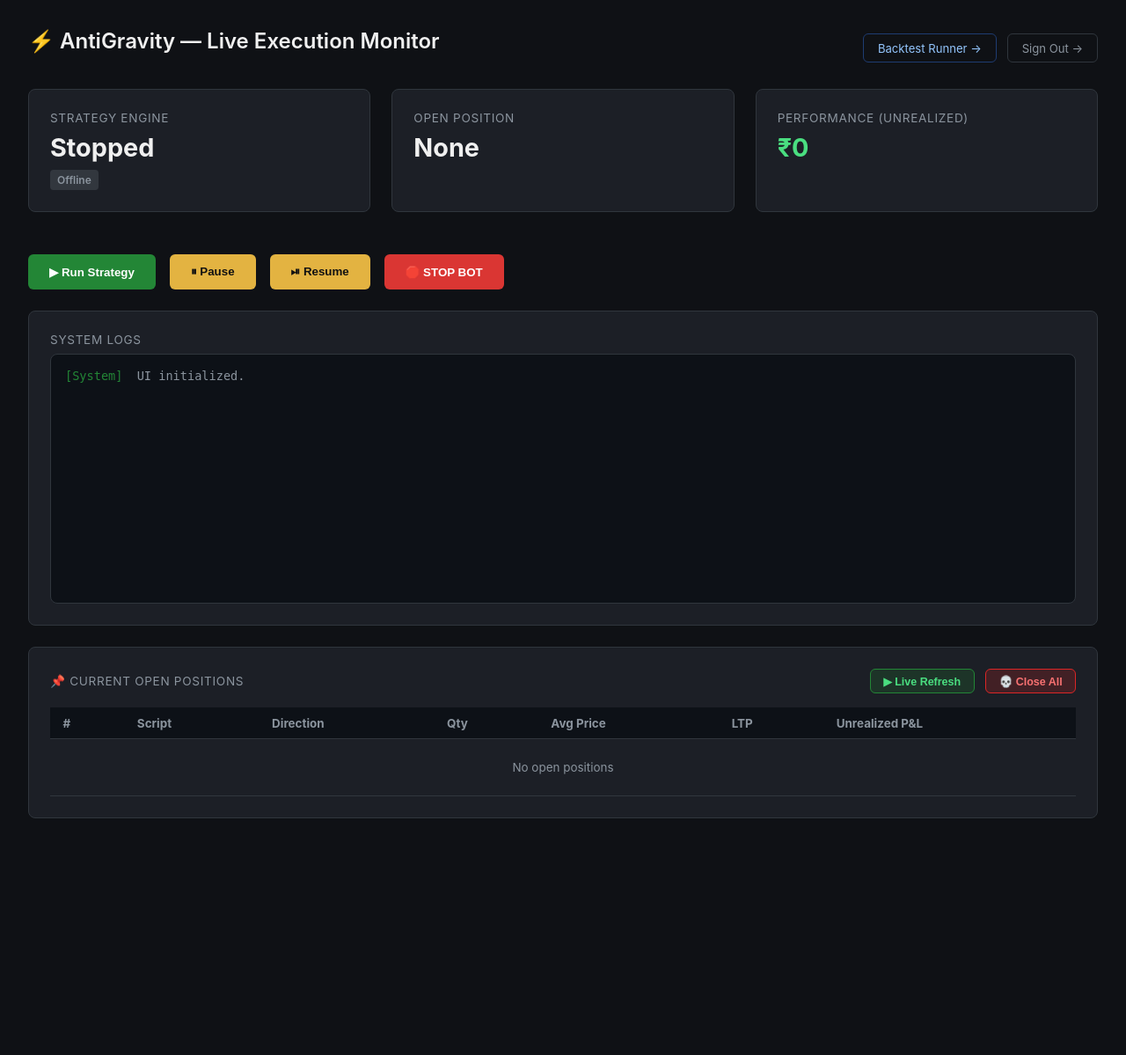
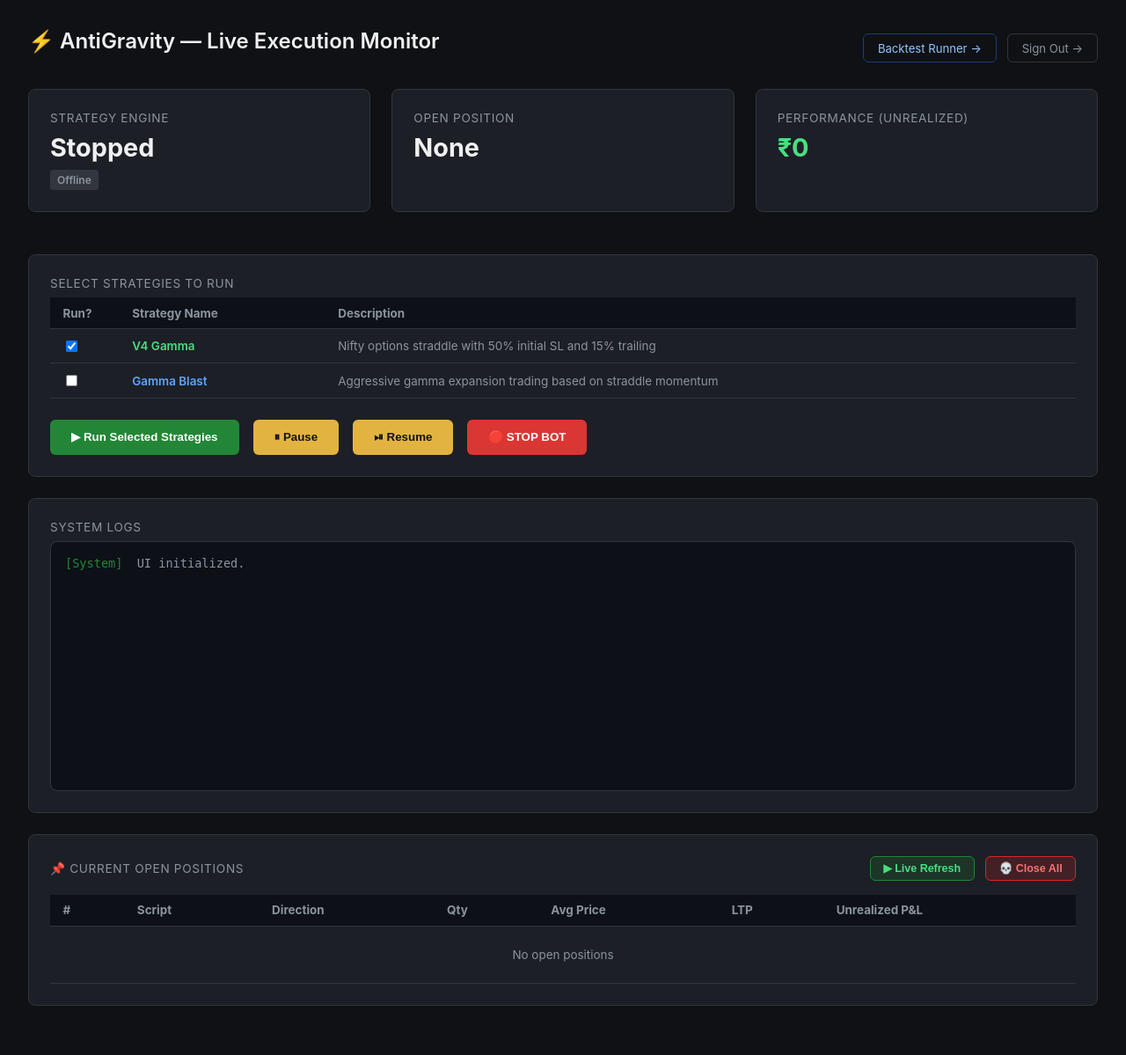
Before and after one commit to anoopverma/AntiGravity, a Flask app: page / in a window 1280 px wide. Shown: the whole page at 88% size. Before the commit the page ends 930 px from the top, so only its background shows below. Run offline with Flask 3, Linux system fonts and the light colour scheme; the visitor is signed in with stand-in values (Sample User, id 1).

Commit message:
Add multiselect checkboxes to dashboard for running multiple strategies simultaneously

```diff
--- a/app.py
+++ b/app.py
@@ -156,15 +156,25 @@
 @app.route('/api/start', methods=['POST'])
 def start():
     global strategy_thread
+    data = request.get_json(silent=True) or {}
+    selected_strategies = data.get('strategies', [])
+
     if not strategy:
         return jsonify({"status": "error", "message": "Strategy not initialised"}), 503
+
+    if not selected_strategies:
+        return jsonify({"status": "error", "message": "No strategies selected"}), 400
+
     if strategy_thread is None or not strategy_thread.is_alive():
         strategy.running = True
         strategy.paused  = False
+        strategy.active_strategies_list = selected_strategies
+        logger.info(f"Starting Engine with selected strategies: {selected_strategies}")
         strategy_thread  = threading.Thread(target=strategy_loop, daemon=True)
         strategy_thread.start()
-        return jsonify({"status": "success", "message": "Strategy Started"})
-    return jsonify({"status": "error", "message": "Strategy already running"}), 400
+        names = ", ".join(selected_strategies)
+        return jsonify({"status": "success", "message": f"Strategy Engine Started [{names}]"})
+    return jsonify({"status": "error", "message": "Engine already running"}), 400
 
 
 @app.route('/api/pause', methods=['POST'])
--- a/templates/index.html
+++ b/templates/index.html
@@ -296,11 +296,38 @@
             </div>
         </div>
 
-        <div class="controls">
-            <button class="btn-start" onclick="handleAction('start')">▶ Run Strategy</button>
-            <button class="btn-pause" onclick="handleAction('pause')">⏸ Pause</button>
-            <button class="btn-pause" onclick="handleAction('resume')">⏯ Resume</button>
-            <button class="btn-exit" onclick="handleAction('stop')">🛑 STOP BOT</button>
+        <div class="card">
+            <div class="card-title">Select Strategies to Run</div>
+            <table class="pos-table" id="live-strategies-table" style="margin-bottom: 1.5rem;">
+                <thead>
+                    <tr>
+                        <th style="width: 50px;">Run?</th>
+                        <th>Strategy Name</th>
+                        <th>Description</th>
+                    </tr>
+                </thead>
+                <tbody>
+                    <tr>
+                        <td><input type="checkbox" class="strat-checkbox" value="v4_gamma" checked></td>
+                        <td style="font-weight:600; color: #4ade80;">V4 Gamma</td>
+                        <td style="color: var(--text-dim);">Nifty options straddle with 50% initial SL and 15% trailing
+                        </td>
+                    </tr>
+                    <tr>
+                        <td><input type="checkbox" class="strat-checkbox" value="gamma_blast"></td>
+                        <td style="font-weight:600; color: #60a5fa;">Gamma Blast</td>
+                        <td style="color: var(--text-dim);">Aggressive gamma expansion trading based on straddle
+                            momentum</td>
+                    </tr>
+                </tbody>
+            </table>
+
+            <div class="controls" style="margin-bottom: 0;">
+                <button class="btn-start" onclick="handleAction('start')">▶ Run Selected Strategies</button>
+                <button class="btn-pause" onclick="handleAction('pause')">⏸ Pause</button>
+                <button class="btn-pause" onclick="handleAction('resume')">⏯ Resume</button>
+                <button class="btn-exit" onclick="handleAction('stop')">🛑 STOP BOT</button>
+            </div>
         </div>
 
         <div class="card">
@@ -392,7 +419,23 @@
 
         async function handleAction(action) {
             try {
-                const res = await fetch(`/api/${action}`, { method: 'POST' });
+                let payload = {};
+                if (action === 'start') {
+                    const checkboxes = document.querySelectorAll('.strat-checkbox:checked');
+                    const selected = Array.from(checkboxes).map(cb => cb.value);
+                    if (selected.length === 0) {
+                        alert("Please select at least one strategy to run.");
+                        return;
+                    }
+                    payload = { strategies: selected };
+                }
+
+                const res = await fetch(`/api/${action}`, {
+                    method: 'POST',
+                    headers: { 'Content-Type': 'application/json' },
+                    body: Object.keys(payload).length > 0 ? JSON.stringify(payload) : null
+                });
+
                 const data = await res.json();
                 addLog(data.message);
                 fetchStatus();
```
